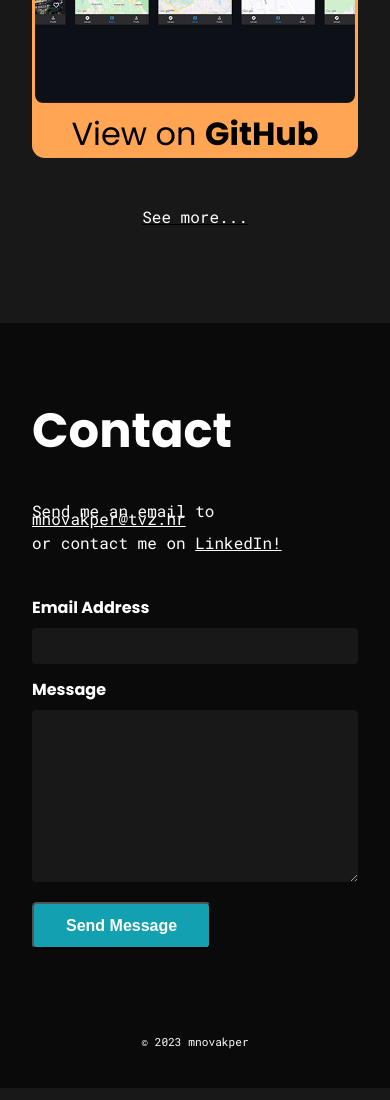
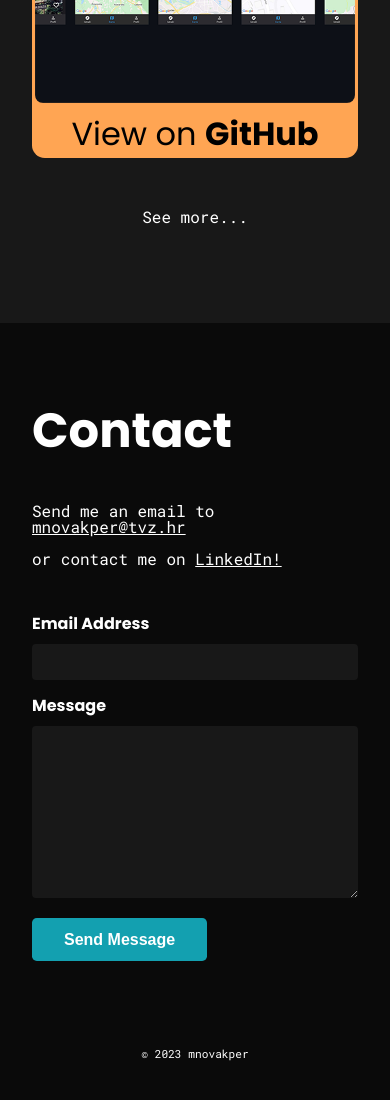
Before and after one commit to mnovakper/mnovakper.github.io, a plain HTML site: page index.html in a window 390 px wide. Shown: the part 3444-4544 px from the top of the page. Drawn offline with Linux system fonts and the light colour scheme.

Commit message:
sitnice za mobile

```diff
--- a/css/main.scss
+++ b/css/main.scss
@@ -126,6 +126,7 @@ section {
 
     a {
         text-align: center;
+        text-decoration: none;
     }
 
     .some-work {
@@ -150,6 +151,10 @@ section {
     p {
         line-height: 0.5em;
         font-family: 'Roboto Mono';
+    }
+
+    span {
+        line-height: 1.5em;
     }
 }
 
@@ -188,6 +193,7 @@ button[type="submit"] {
     font-size: 1em;
     font-weight: bold;
     border-radius: 0.3em;
+    border: 1px;
     //display: inline;
     //width: unset;
     padding: 0.8em 2em;
```
Also changed, not shown: css/main.css, 1 other file.
